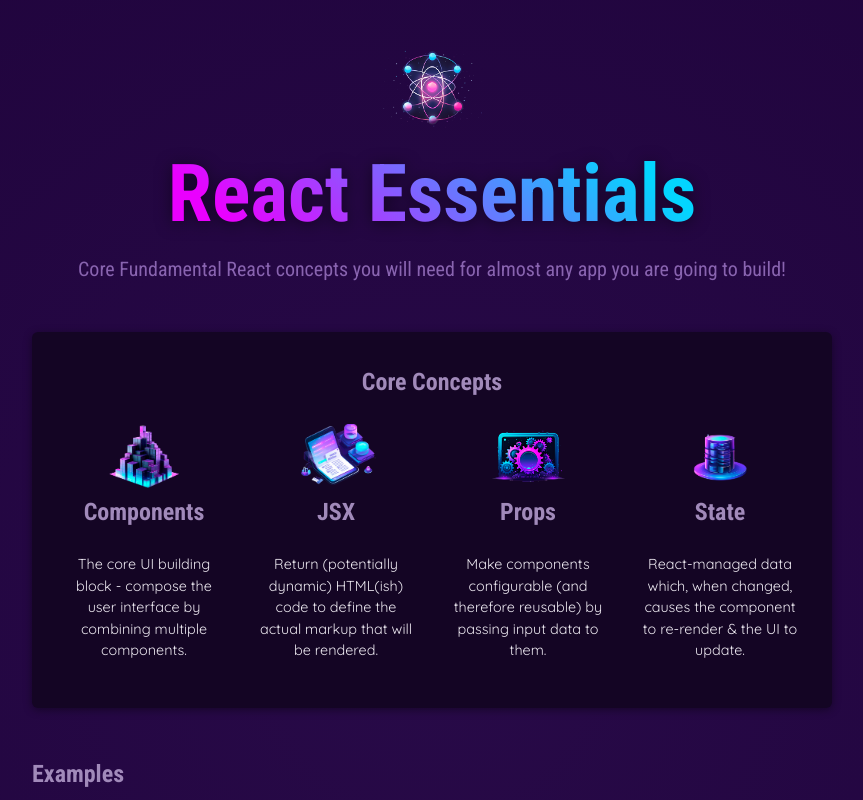
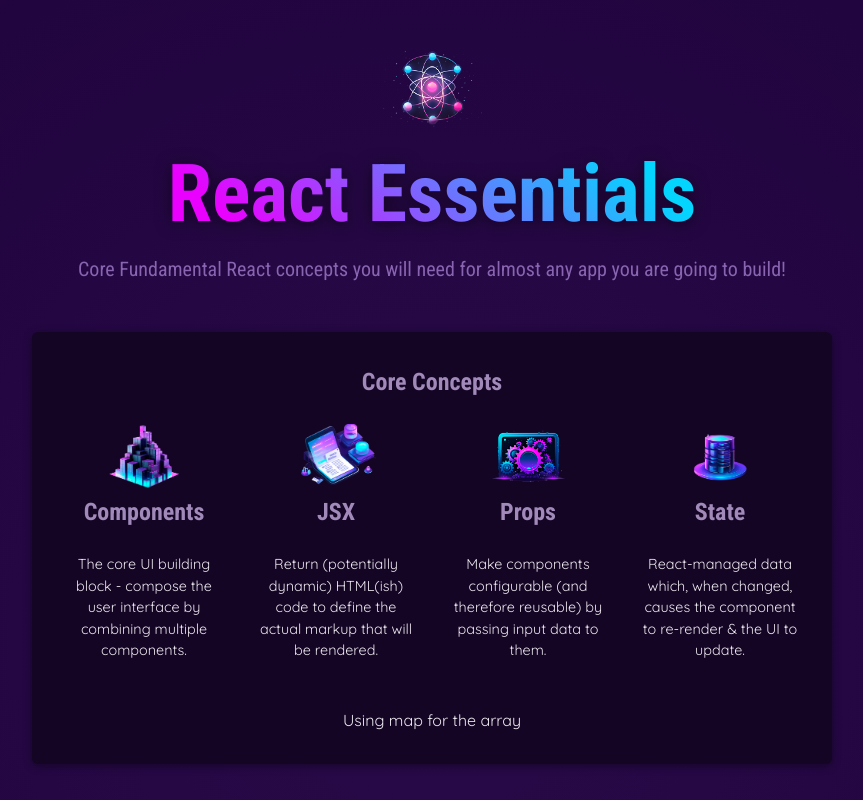
Before and after one commit to anusianne/react_apps, a React (Vite) app in the folder react-exercises/: page / in a window 1280 px wide. Shown: the top 800 px of the page, without its empty margins (208-1071 px from the left). Built offline with nearby package versions, Linux system fonts and the light colour scheme.

Commit message:
Update App.jsx

```diff
--- a/react-exercises/src/App.jsx
+++ b/react-exercises/src/App.jsx
@@ -23,6 +23,8 @@
                         {CORE_CONCEPTS.map((conceptItem) =>
                           <CoreConcept {...conceptItem}/>
                         )}
+
+Using map for the array
                         {/*<CoreConcept title={CORE_CONCEPTS[0].title} description={CORE_CONCEPTS[0].description} image={CORE_CONCEPTS[0].image}/>*/}
                         {/*<CoreConcept title={CORE_CONCEPTS[1].title} description={CORE_CONCEPTS[1].description} image={CORE_CONCEPTS[1].image}/>*/}
                         {/*<CoreConcept title={CORE_CONCEPTS[2].title} description={CORE_CONCEPTS[2].description} image={CORE_CONCEPTS[2].image}/>*/}
```
